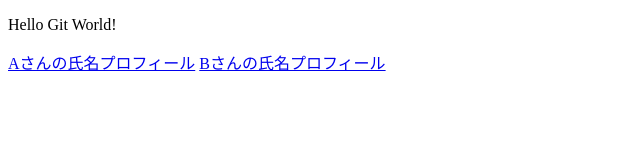
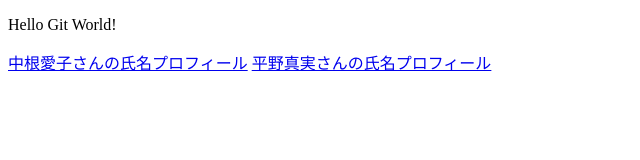
Before and after one commit to nakaneako/hiranonakane, a plain HTML site: page index.html in a window 1280 px wide. Shown: the whole page, without its empty margins (0-640 px from the left). Drawn offline with Linux system fonts and the light colour scheme.

Commit message:
index.html

```diff
--- a/index.html
+++ b/index.html
@@ -7,8 +7,8 @@
 </head>
 <body>
     <p>Hello Git World!</p>
-    <a href="profile_A.html">Aさんの氏名プロフィール</a>
-    <a href="profile_B.html">Bさんの氏名プロフィール</a>
+    <a href="profile_A.html">中根愛子さんの氏名プロフィール</a>
+    <a href="profile_B.html">平野真実さんの氏名プロフィール</a>
 
 </body>
 </html>
```
